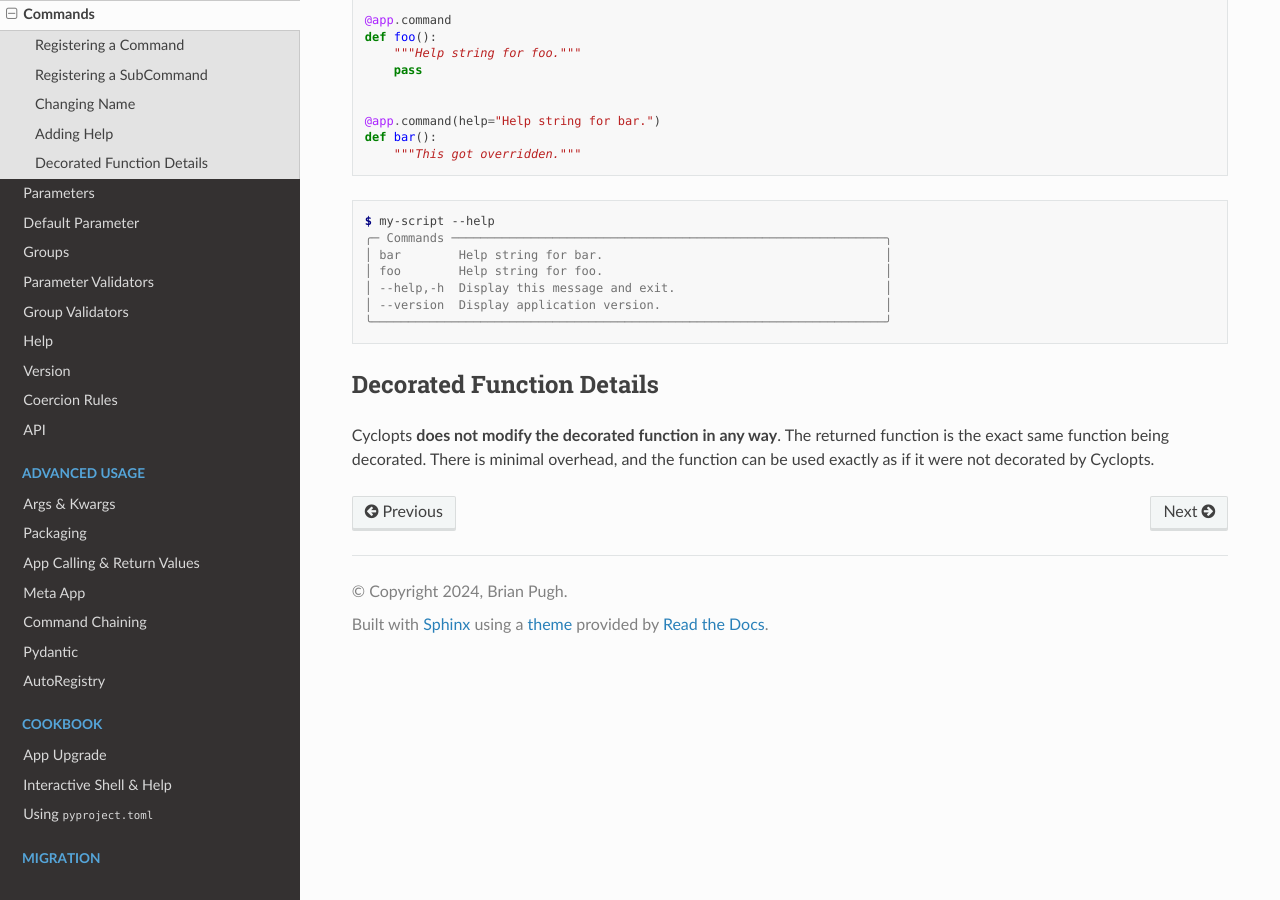
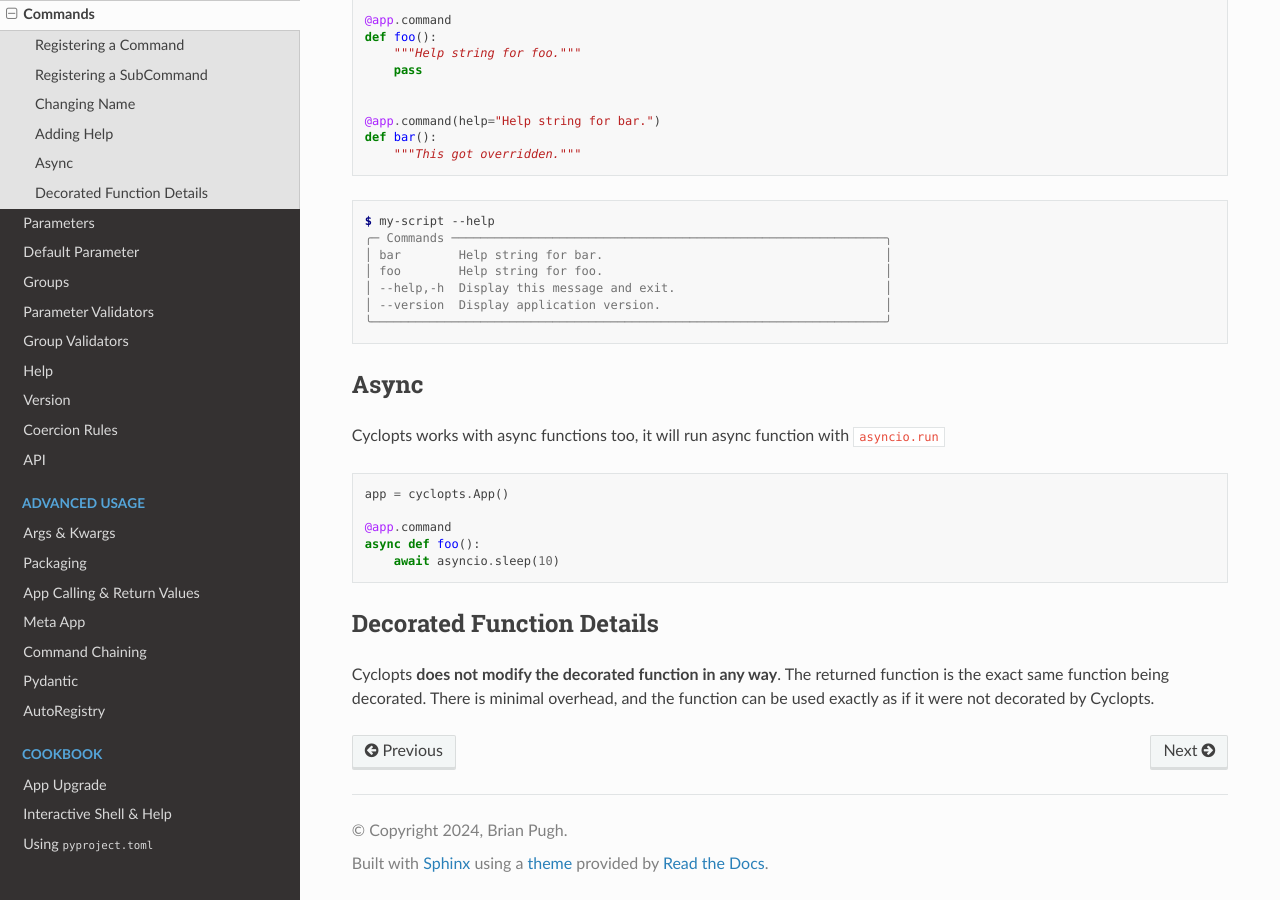
Before and after one commit to BrianPugh/cyclopts, a Sphinx documentation site: the page built from docs/source/commands.rst, in a window 1280 px wide and 900 px high, scrolled down 2432 px. Built offline with Sphinx 7.4.7 and the Read the Docs theme 2.0.0, drawn with Linux system fonts in a browser that asks for light colours.

Commit message:
Added async functions support

```diff
--- a/docs/source/commands.rst
+++ b/docs/source/commands.rst
@@ -158,6 +158,20 @@ There are a few ways to adding a help string to a command:
    │ --version  Display application version.                               │
    ╰───────────────────────────────────────────────────────────────────────╯
 
+-----------
+Async
+-----------
+Cyclopts works with async functions too, it will run async function with ``asyncio.run``
+
+.. code-block:: python
+
+    app = cyclopts.App()
+
+    @app.command
+    async def foo():
+        await asyncio.sleep(10)
+
+
 --------------------------
 Decorated Function Details
 --------------------------
```
Also changed, not shown: 2 other files.
